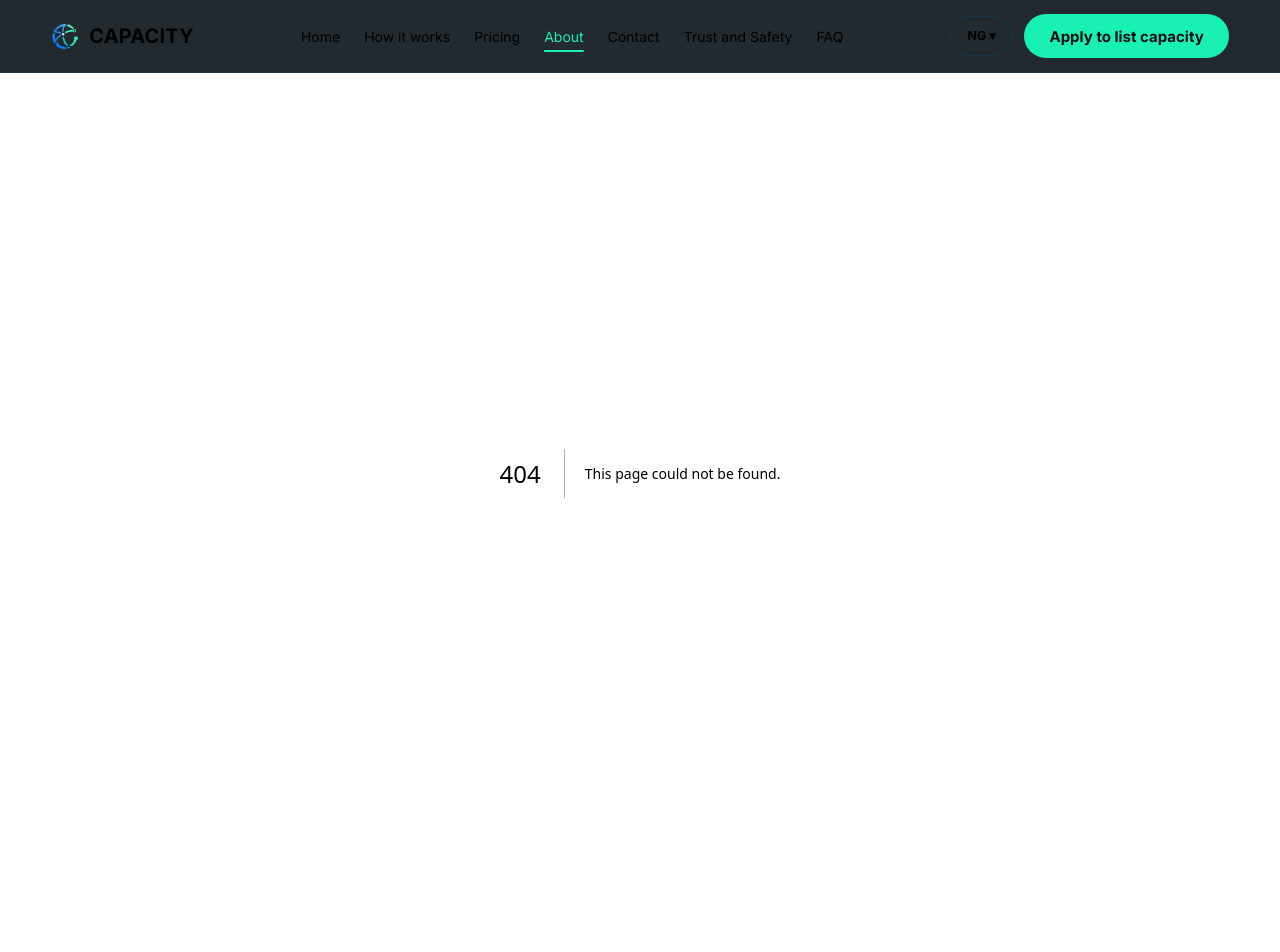
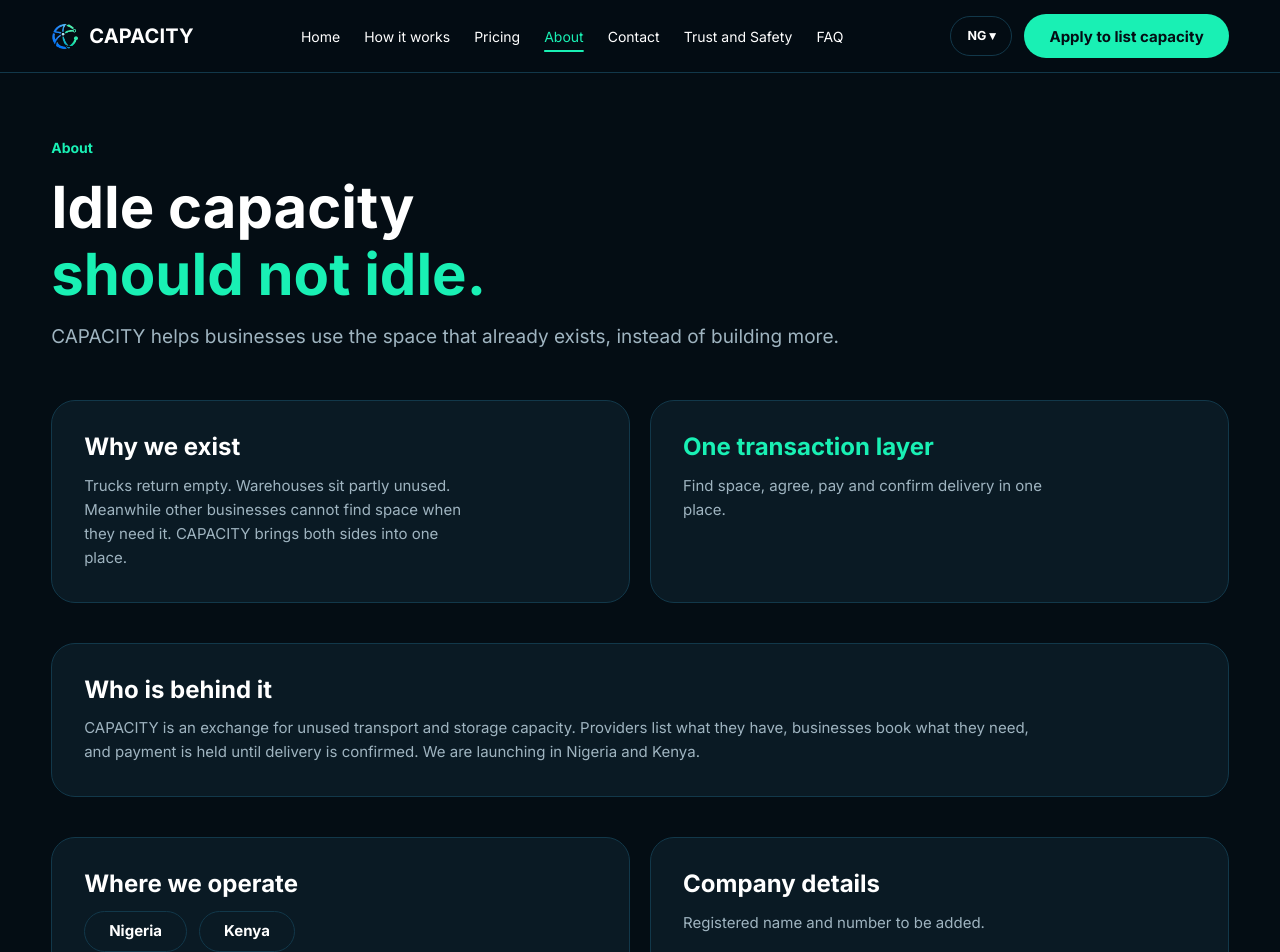
Before and after one commit to mohhx/capacity-repo, a Next.js app: page /about in a window 1280 px wide. Before the commit this address had no page. Shown: the top 952 px of the page. Built offline with nearby package versions, Linux system fonts and the light colour scheme.

Commit message:
Add About page

```diff
--- /dev/null
+++ b/src/app/about/page.module.css
@@ -0,0 +1,61 @@
+.page {
+  display: grid;
+  grid-template-columns: minmax(0, 1fr); /* lets the page shrink to the screen */
+  align-content: start;
+  padding-top: var(--space-16);
+  padding-bottom: 0; /* ClosingCta supplies its own bottom padding */
+}
+
+.stack {
+  display: grid;
+  grid-template-columns: minmax(0, 1fr);
+  gap: var(--space-8);
+  padding-bottom: 1.25rem; /* plus the closing panel's own top padding, about 60px as in Figma */
+}
+
+@media (min-width: 768px) {
+  .stack {
+    gap: var(--space-12);
+  }
+}
+
+.heading {
+  display: grid;
+  gap: var(--space-4);
+  justify-items: start;
+}
+
+.eyebrow {
+  margin: 0;
+  color: var(--mint);
+  font-size: 0.875rem;
+  font-weight: 700;
+}
+
+.title {
+  margin: 0;
+  font-size: clamp(2.125rem, 6vw + 0.5rem, 3.625rem);
+  font-weight: 700;
+  line-height: 1.1;
+  color: var(--white);
+}
+
+@media (min-width: 768px) {
+  .title {
+    line-height: 1.15;
+  }
+}
+
+/* The second line is always on its own line, in both Figma frames. */
+.accent {
+  display: block;
+  color: var(--mint);
+}
+
+/* Unlike How it works, the About subtitle shows on desktop too. */
+.lead {
+  max-width: 50rem;
+  margin: 0;
+  color: var(--muted);
+  font-size: var(--fs-lead);
+}
--- /dev/null
+++ b/src/app/about/page.tsx
@@ -0,0 +1,26 @@
+import type { Metadata } from "next";
+import { AboutCards } from "@/components/about/AboutCards";
+import { ClosingCta } from "@/components/home/ClosingCta";
+import { ABOUT } from "@/content/about";
+import styles from "./page.module.css";
+
+export const metadata: Metadata = { title: "About" };
+
+export default function AboutPage() {
+  const { hero, closing } = ABOUT;
+  return (
+    <main className={`container ${styles.page}`}>
+      <div className={styles.stack}>
+        <div className={styles.heading}>
+          <p className={styles.eyebrow}>{hero.eyebrow}</p>
+          <h1 className={styles.title}>
+            {hero.title} <span className={styles.accent}>{hero.accent}</span>
+          </h1>
+          <p className={styles.lead}>{hero.lead}</p>
+        </div>
+        <AboutCards />
+      </div>
+      <ClosingCta title={closing.title} text={closing.text} cta={closing.cta} textHref={closing.textHref} roomy />
+    </main>
+  );
+}
--- /dev/null
+++ b/src/components/about/AboutCards.module.css
@@ -0,0 +1,85 @@
+.grid {
+  display: grid;
+  grid-template-columns: minmax(0, 1fr);
+  gap: var(--space-5);
+}
+
+/* Desktop: two columns, as in the Figma 1440 frame. */
+@media (min-width: 768px) {
+  .grid {
+    grid-template-columns: repeat(2, minmax(0, 1fr));
+    column-gap: 1.25rem;
+    row-gap: var(--space-10);
+  }
+}
+
+/* Two classes so these win over Card's own padding and radius whatever the CSS order. */
+.grid .card {
+  display: grid;
+  align-content: start;
+  gap: var(--space-3);
+  padding: var(--space-4); /* estimated from the phone frame, verify against Figma */
+  border-radius: var(--radius-panel); /* estimated, verify against Figma */
+}
+
+@media (min-width: 768px) {
+  .grid .card {
+    padding: var(--space-8); /* estimated from the desktop frame */
+  }
+}
+
+.title {
+  margin: 0;
+  font-size: 1.25rem;
+  font-weight: 700;
+  line-height: 1.2;
+  color: var(--white);
+}
+
+@media (min-width: 768px) {
+  .title {
+    font-size: var(--fs-h3);
+  }
+}
+
+.accent {
+  color: var(--mint);
+}
+
+.text {
+  max-width: 24rem; /* estimated from the desktop frame */
+  margin: 0;
+  color: var(--muted);
+  font-size: var(--fs-body);
+  line-height: 1.6;
+}
+
+/* Country pills, the same look as the Home markets chips on phone. */
+.chips {
+  list-style: none;
+  margin: 0;
+  padding: 0;
+  display: flex;
+  flex-wrap: wrap;
+  gap: var(--space-3);
+}
+
+.chip {
+  padding: var(--space-2) var(--space-6);
+  border: var(--border-width) solid var(--border);
+  border-radius: var(--radius-pill);
+  background: var(--surface);
+  color: var(--white);
+  font-size: var(--fs-body);
+  font-weight: 700;
+}
+
+/* Full-width card on desktop (Who is behind it). */
+@media (min-width: 768px) {
+  .grid .wide {
+    grid-column: 1 / -1;
+  }
+  .grid .wide .text {
+    max-width: 60rem;
+  }
+}
--- /dev/null
+++ b/src/components/about/AboutCards.tsx
@@ -0,0 +1,47 @@
+import { Card } from "@/components/ui/Card";
+import { COUNTRIES } from "@/config/platform";
+import type { CountryCode } from "@/config/platform";
+import { ABOUT } from "@/content/about";
+import styles from "./AboutCards.module.css";
+
+const ORDER: CountryCode[] = ["NG", "KE"];
+
+export function AboutCards() {
+  const { why, layer, team, operate, company } = ABOUT;
+  const names = ORDER.map((code) => COUNTRIES[code].name);
+  return (
+    <div className={styles.grid}>
+      <Card as="article" className={styles.card}>
+        <h2 className={styles.title}>{why.title}</h2>
+        <p className={styles.text}>{why.text}</p>
+      </Card>
+
+      <Card as="article" className={styles.card}>
+        <h2 className={`${styles.title} ${styles.accent}`}>{layer.title}</h2>
+        <p className={styles.text}>{layer.text}</p>
+      </Card>
+
+      <Card as="article" className={`${styles.card} ${styles.wide}`}>
+        <h2 className={styles.title}>{team.title}</h2>
+        <p className={styles.text}>{team.text}</p>
+      </Card>
+
+      <Card as="article" className={styles.card}>
+        <h2 className={styles.title}>{operate.title}</h2>
+        <ul className={styles.chips}>
+          {names.map((name) => (
+            <li key={name} className={styles.chip}>
+              {name}
+            </li>
+          ))}
+        </ul>
+        <p className={styles.text}>Starting on selected routes in {names.join(" and ")}.</p>
+      </Card>
+
+      <Card as="article" className={styles.card}>
+        <h2 className={styles.title}>{company.title}</h2>
+        <p className={styles.text}>{company.text}</p>
+      </Card>
+    </div>
+  );
+}
--- /dev/null
+++ b/src/content/about.ts
@@ -0,0 +1,45 @@
+// About page copy, from the Figma desktop and phone frames.
+//
+// "Who is behind it": the Figma frame is a design note ("Add names and photos only if they are real and approved.
+// Otherwise tell the company story in text."). No real team content exists yet, so the company story is shown as text.
+// When real names and photos are approved, replace the text in `team` with a team grid.
+// TBC (handover list): the company story text is a draft until the real story is supplied.
+//
+// TBC (handover list): the company details wording is placeholder until the registered name and number exist.
+// The Figma TBC pills are design notes and are not shown on the site.
+import { PRIMARY_CTA, SECONDARY_CTA } from "@/content/site";
+
+export const ABOUT = {
+  hero: {
+    eyebrow: "About",
+    title: "Idle capacity",
+    accent: "should not idle.",
+    lead: "CAPACITY helps businesses use the space that already exists, instead of building more.",
+  },
+  why: {
+    title: "Why we exist",
+    text: "Trucks return empty. Warehouses sit partly unused. Meanwhile other businesses cannot find space when they need it. CAPACITY brings both sides into one place.",
+  },
+  layer: {
+    title: "One transaction layer",
+    text: "Find space, agree, pay and confirm delivery in one place.",
+  },
+  team: {
+    title: "Who is behind it",
+    text: "CAPACITY is an exchange for unused transport and storage capacity. Providers list what they have, businesses book what they need, and payment is held until delivery is confirmed. We are launching in Nigeria and Kenya.",
+  },
+  // The country pills and the "Starting on selected routes in ..." line are built from COUNTRIES in AboutCards.
+  operate: {
+    title: "Where we operate",
+  },
+  company: {
+    title: "Company details",
+    text: "Registered name and number to be added.",
+  },
+  closing: {
+    title: "Want to be part of it?",
+    text: "Or request early access.",
+    cta: PRIMARY_CTA,
+    textHref: SECONDARY_CTA.href,
+  },
+} as const;
```
